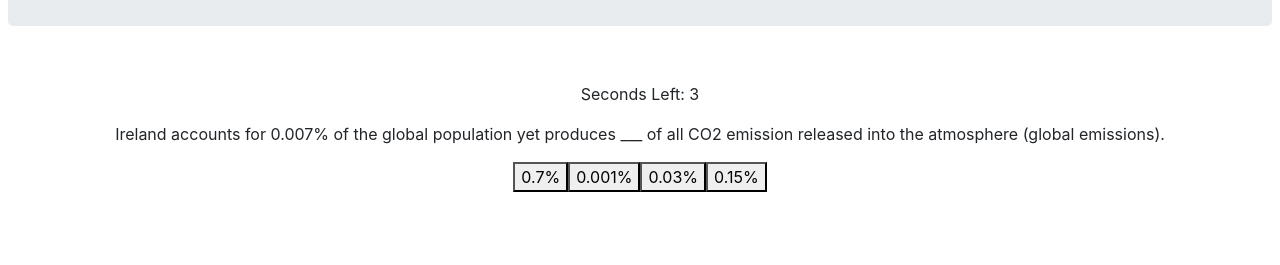
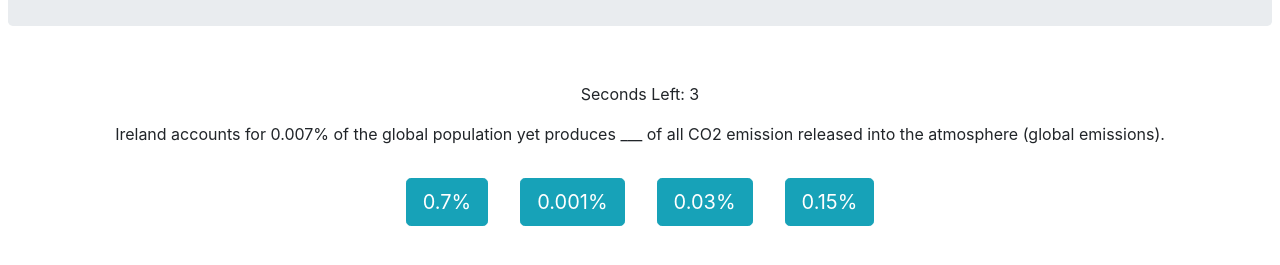
Before and after one commit to gzahora/TriviaGame, a plain HTML site: page index.html in a window 1280 px wide. Both pictures are taken after a click on the button "Start". Shown: the part 113-378 px from the top of the page. Drawn offline with nearby package versions, Linux system fonts and the light colour scheme.

Commit message:
fixed choices buttons so that there is more space between each one

```diff
--- a/assets/javascript/app.js
+++ b/assets/javascript/app.js
@@ -74,7 +74,7 @@ function newQuestion(){
     timerSet = setInterval(countDown, 1000);
     $("#question").text(trivia[game.currentQuestion].question);
     for (var i = 0; i < trivia[game.currentQuestion].choices.length; i++){
-        $("#choices").append("<button class='choices-btns' id='button-"+i+"' data-name='"+trivia[game.currentQuestion].choices[i]+"' >" + trivia[game.currentQuestion].choices[i] + "</button>");
+        $("#choices").append("<button class='choices-btns btn btn-info btn-lg m-3' id='button-"+i+"' data-name='"+trivia[game.currentQuestion].choices[i]+"' >" + trivia[game.currentQuestion].choices[i] + "</button>");
     }
 };
 
--- a/index.html
+++ b/index.html
@@ -29,7 +29,7 @@
             <div class="col" id="triviaGame">
                 <p id="countDown"><span id="timer"></span></p>
                 <p id="question"></p>
-                <p id="choices"></p>
+                <div id="choices"></div>
             </div>
 
         </div>
```
